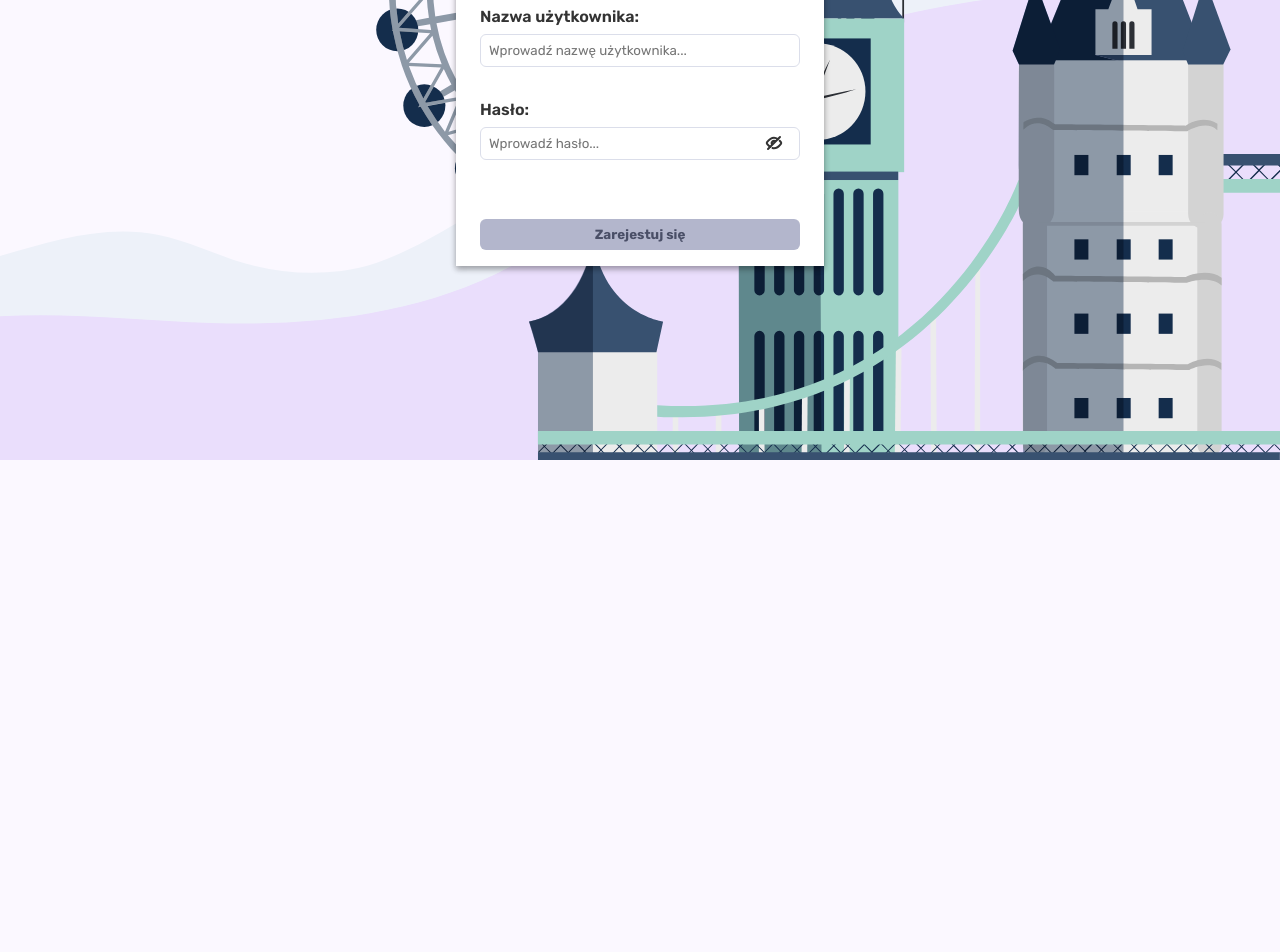
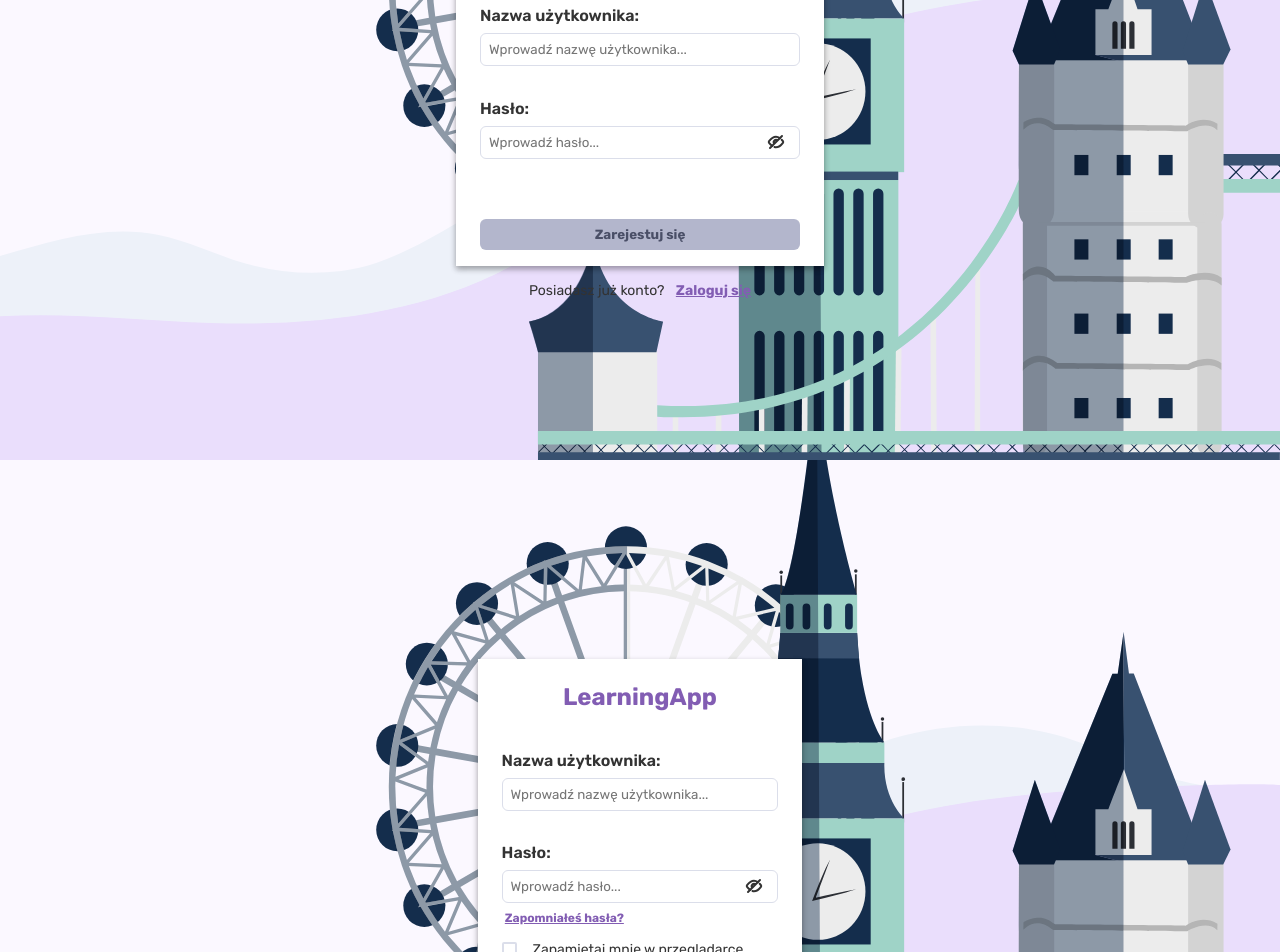
Before and after one commit to Adrian397/reactjs-english-educational-app, a React (Create React App) app: page / in a window 1280 px wide. Shown: the part 340-1292 px from the top of the page. Before the commit the page ends 800 px from the top, so only its background shows below. Built offline with nearby package versions, Linux system fonts and the light colour scheme.

Commit message:
finish form validation

```diff
--- a/src/App.tsx
+++ b/src/App.tsx
@@ -1,4 +1,5 @@
 import GlobalStyles from "./globalStyles";
+import LoginPage from "./routes/LoginPage/LoginPage";
 import RegistrationPage from "./routes/RegistrationPage/RegistrationPage";
 // import LandingPage from "./routes/LandingPage/LandingPage";
 
@@ -8,7 +9,7 @@
       <GlobalStyles />
       {/* <LandingPage /> */}
       <RegistrationPage />
-      {/* <LoginPage /> */}
+      <LoginPage />
     </>
   );
 };
--- a/src/components/PasswordTip/PasswordTip.tsx
+++ b/src/components/PasswordTip/PasswordTip.tsx
@@ -36,7 +36,8 @@
 `;
 
 const Success = styled.span`
-  margin-right: 6px;
+  margin-right: 0.375rem;
+  margin-top: 1px;
   svg {
     fill: #00a567;
     width: 0.75rem;
@@ -45,7 +46,8 @@
 `;
 
 const Error = styled.span`
-  margin-right: 6px;
+  margin-right: 0.375rem;
+  margin-top: 1px;
 
   svg {
     fill: #fa233b;
--- a/src/routes/LoginPage/LoginPage.tsx
+++ b/src/routes/LoginPage/LoginPage.tsx
@@ -1,19 +1,78 @@
-import { ReactElement } from "react";
+import ErrorOutlineIcon from "@mui/icons-material/ErrorOutline";
+import { useFormik } from "formik";
+import { ReactElement, useState } from "react";
 import styled from "styled-components";
+import * as Yup from "yup";
+import { KeyNames } from "../../utils/keyNames";
+import { StyledProps } from "../../utils/styledProps";
 
 const LoginPage = (): ReactElement => {
+  const [isVisible, setIsVisible] = useState(false);
+  const [isCapsLockOn, setIsCapsLockOn] = useState(false);
+  const [isError, setIsError] = useState(false);
+
+  const formik = useFormik({
+    initialValues: {
+      username: "",
+      password: "",
+    },
+
+    validationSchema: Yup.object({
+      username: Yup.string().required(),
+      password: Yup.string().required(),
+    }),
+
+    onSubmit: (values) => {
+      console.log(values);
+    },
+
+    validateOnChange: false,
+    validateOnBlur: false,
+  });
+
+  const checkCapsLock = (event: React.KeyboardEvent<HTMLInputElement>) => {
+    if (event.getModifierState(KeyNames.CapsLock)) {
+      setIsCapsLockOn(true);
+    } else {
+      setIsCapsLockOn(false);
+    }
+  };
+
   return (
     <LoginWrapper>
       <img src="./assets/england.svg" alt="england" />
-      <LoginForm>
+      <LoginForm onSubmit={formik.handleSubmit}>
         <h2>LearningApp</h2>
-        <Username>
+        <Username isError={isError}>
           <label htmlFor="username">Nazwa użytkownika:</label>
-          <input type="username" id="username" />
+          <input
+            type="username"
+            id="username"
+            placeholder="Wprowadź nazwę użytkownika..."
+            {...formik.getFieldProps("username")}
+          />
         </Username>
-        <Password>
+        <Password isError={isError} isCapsLockOn={isCapsLockOn}>
           <label htmlFor="password">Hasło:</label>
-          <input type="password" id="password" />
+          <div>
+            <input
+              id="password"
+              placeholder="Wprowadź hasło..."
+              type={isVisible ? "text" : "password"}
+              onKeyUp={(e) => checkCapsLock(e)}
+              {...formik.getFieldProps("password")}
+            />
+            <p>
+              <ErrorOutlineIcon /> Błędne hasło lub nazwa użytkownika
+            </p>
+            <TextInfo isCapsLockOn={isCapsLockOn} isVisible={isVisible}>
+              <button
+                type="button"
+                onClick={() => setIsVisible((prevState) => !prevState)}
+              />
+              <span />
+            </TextInfo>
+          </div>
           <span>Zapomniałeś hasła?</span>
         </Password>
         <RememberMe>
@@ -21,7 +80,15 @@
           <label htmlFor="rememberMe">Zapamiętaj mnie w przeglądarce</label>
         </RememberMe>
 
-        <button>Zaloguj się</button>
+        <LoginButton
+          disabled={
+            !(formik.values.username && formik.values.password) ||
+            !formik.isValid
+          }
+          type="submit"
+        >
+          Zaloguj się
+        </LoginButton>
       </LoginForm>
       <p>
         Nie posiadasz konta? <span>Zarejestruj się</span>
@@ -47,15 +114,17 @@
     height: 56.25rem;
   }
 
-  p {
-    font-size: 14px;
+  p:last-child {
+    font-size: 0.875rem;
     color: #333;
+    z-index: 2137;
 
     span {
       text-decoration: underline;
       font-weight: 700;
       margin-left: 0.5rem;
       color: #825db3;
+      cursor: pointer;
     }
   }
 `;
@@ -97,28 +166,46 @@
     margin-bottom: 2.5rem;
     color: #825db3;
   }
+`;
 
-  button {
-    width: 100%;
-    padding: 0.5rem 0rem;
-    background-color: #825db3;
-    color: white;
-    font-weight: 700;
-    border: none;
-    border-radius: 6px;
-  }
+const Username = styled.div<StyledProps>`
+  margin-bottom: 2rem;
 
-  button:focus-visible {
-    outline-color: #825db3;
+  input {
+    border-color: ${({ isError }) =>
+      isError ? "#fa233b !important" : "#dbdeea"};
   }
 `;
 
-const Username = styled.div`
-  margin-bottom: 2rem;
-`;
+const Password = styled.div<StyledProps>`
+  margin-bottom: 1rem;
 
-const Password = styled.div`
-  margin-bottom: 1rem;
+  div:first-of-type {
+    position: relative;
+
+    input {
+      width: 100%;
+      margin-bottom: ${({ isError }) => (isError ? "0rem" : "0.5rem")};
+      padding-right: ${({ isCapsLockOn }) =>
+        isCapsLockOn ? "4.5rem" : "2.5rem"};
+      border-color: ${({ isError }) => (isError ? "#fa233b" : "#dbdeea")};
+    }
+
+    p {
+      color: #fa233b;
+      display: flex;
+      align-items: center;
+      gap: 0.75rem;
+      font-size: 0.875rem;
+      margin: 0.5rem 0rem;
+      display: ${({ isError }) => (isError ? "flex" : "none")};
+
+      svg {
+        width: 18px;
+        height: 18px;
+      }
+    }
+  }
 
   label {
     margin-bottom: 0.5rem;
@@ -130,12 +217,13 @@
     margin-bottom: 1rem;
   }
 
-  span {
+  & > span {
     text-decoration: underline;
     font-weight: 700;
     margin-left: 0.2rem;
     font-size: 12px;
     color: #825db3;
+    cursor: pointer;
   }
 `;
 
@@ -165,7 +253,7 @@
     width: 1rem;
     height: 1rem;
     background-color: #825db3;
-    background-image: url(.assets/check.svg);
+    background-image: url(./assets/check.svg);
     background-repeat: no-repeat;
     background-position: 50% 50%;
     transform: scale(0);
@@ -178,4 +266,65 @@
   }
 `;
 
+const TextInfo = styled.div<StyledProps>`
+  position: absolute !important;
+  display: flex;
+  align-items: center;
+  top: 0;
+  right: ${({ isCapsLockOn }) => (isCapsLockOn ? "0.5rem" : "0")};
+  padding-right: ${({ isCapsLockOn }) => (!isCapsLockOn ? "0.5rem" : "0rem")};
+
+  button {
+    width: 2rem;
+    height: 2rem;
+    top: 0;
+    right: 10px;
+    display: flex;
+    align-items: center;
+    justify-content: center;
+    background: ${({ isVisible }) =>
+      isVisible
+        ? "transparent url('./assets/view.svg') no-repeat center"
+        : "transparent url('./assets/hide.svg') no-repeat center"};
+    background-size: 18px;
+    border: none;
+    cursor: pointer;
+  }
+
+  span {
+    width: 32px;
+    height: 32px;
+    background: url("./assets/capsLock.svg") no-repeat center;
+    display: ${({ isCapsLockOn }) => (isCapsLockOn ? "flex" : "none")};
+
+    svg {
+      fill: #333;
+    }
+  }
+  img {
+    width: 18px;
+    height: 18px;
+  }
+`;
+
+const LoginButton = styled.button`
+  width: 100%;
+  padding: 0.5rem 0rem;
+  background-color: #825db3;
+  color: white;
+  font-weight: 700;
+  border: none;
+  border-radius: 6px;
+  cursor: pointer;
+
+  &:focus-visible {
+    outline-color: #825db3;
+  }
+
+  &:disabled {
+    background-color: #b3b6cc;
+    color: #4a4f67;
+  }
+`;
+
 export default LoginPage;
--- a/src/routes/RegistrationPage/RegistrationPage.tsx
+++ b/src/routes/RegistrationPage/RegistrationPage.tsx
@@ -1,19 +1,24 @@
 import CloseRoundedIcon from "@mui/icons-material/CloseRounded";
 import ErrorOutlineIcon from "@mui/icons-material/ErrorOutline";
+
 import { useFormik } from "formik";
-import { ReactElement, useState } from "react";
+import React, { ReactElement, useState } from "react";
 import styled from "styled-components";
 import * as Yup from "yup";
 import { PasswordTip } from "../../components/PasswordTip/PasswordTip";
+import { KeyNames } from "../../utils/keyNames";
 import { StyledProps } from "../../utils/styledProps";
 import {
   emailValidation,
   passwordValidation,
+  safePasswordValidate,
   usernameValidation,
 } from "../../utils/validationSchema";
 
 const RegistrationPage = (): ReactElement => {
   const [isVisible, setIsVisible] = useState(false);
+  const [isCapsLockOn, setIsCapsLockOn] = useState(false);
+
   const [isUsernameTip, setIsUsernameTip] = useState(false);
   const [isPasswordTip, setIsPasswordTip] = useState(false);
 
@@ -37,14 +42,11 @@
     validateOnChange: false,
   });
 
-  const safePasswordValidate = (password: string) => {
-    try {
-      const value = passwordValidation.validateSync(password, {
-        abortEarly: false,
-      });
-      return { status: "succcess", value };
-    } catch (e) {
-      return { status: "error", errors: (e as Yup.ValidationError).errors };
+  const checkCapsLock = (event: React.KeyboardEvent<HTMLInputElement>) => {
+    if (event.getModifierState(KeyNames.CapsLock)) {
+      setIsCapsLockOn(true);
+    } else {
+      setIsCapsLockOn(false);
     }
   };
 
@@ -57,7 +59,7 @@
       ? "Niewystarczająca ilość znaków - min. 6"
       : formik.errors.username === "UsernameWrongChar"
       ? "Użyto niedozwolonych znaków"
-      : "Niewystarczająca ilość znaków - min. 6";
+      : undefined;
 
   return (
     <RegistrationWrapper>
@@ -72,9 +74,12 @@
               type="email"
               id="email"
               {...formik.getFieldProps("email")}
+              onBlur={() => {
+                formik.validateField("email");
+              }}
             />
             <p>
-              <ErrorOutlineIcon /> Nieprawidłowy format e-mail.
+              <ErrorOutlineIcon /> Nieprawidłowy format e-mail
             </p>
 
             {formik.values.email.length >= 1 && (
@@ -125,7 +130,7 @@
             )}
           </div>
         </Username>
-        <Password errors={formik.errors} isVisible={isVisible}>
+        <Password errors={formik.errors} isCapsLockOn={isCapsLockOn}>
           <label htmlFor="password">Hasło:</label>
           <div>
             <input
@@ -133,6 +138,7 @@
               type={isVisible ? "text" : "password"}
               id="password"
               {...formik.getFieldProps("password")}
+              onKeyUp={(e) => checkCapsLock(e)}
               onBlur={() => {
                 setIsPasswordTip(false);
                 formik.validateField("password");
@@ -159,10 +165,13 @@
                 text={"Min. 8 znaków"}
               />
             </PasswordTips>
-            <button
-              type="button"
-              onClick={() => setIsVisible((prevState) => !prevState)}
-            />
+            <TextInfo isCapsLockOn={isCapsLockOn} isVisible={isVisible}>
+              <button
+                type="button"
+                onClick={() => setIsVisible((prevState) => !prevState)}
+              />
+              <span />
+            </TextInfo>
           </div>
         </Password>
         <RegistrationButton
@@ -203,14 +212,16 @@
   }
 
   p:last-child {
-    font-size: 14px;
+    font-size: 0.875rem;
     color: #333;
+    z-index: 2137;
 
     span {
       text-decoration: underline;
       font-weight: 700;
       margin-left: 0.5rem;
       color: #825db3;
+      cursor: pointer;
     }
   }
 `;
@@ -235,6 +246,7 @@
 
     input {
       padding: 0.5rem;
+      padding-right: 2.5rem;
       border: 1px solid #dbdeea;
       border-radius: 6px;
     }
@@ -377,29 +389,14 @@
 
   div {
     position: relative;
+
     input {
       width: 100%;
       margin-bottom: 0.5rem;
+      padding-right: ${({ isCapsLockOn }) =>
+        isCapsLockOn ? "4.5rem" : "2.5rem"};
       border-color: ${({ errors }) =>
         errors?.password ? "#fa233b" : "#dbdeea"};
-    }
-
-    button {
-      width: 2rem;
-      height: 2rem;
-      position: absolute;
-      top: 0;
-      right: 10px;
-      display: flex;
-      align-items: center;
-      justify-content: center;
-      background: ${({ isVisible }) =>
-        isVisible
-          ? "transparent url('./assets/view.svg') no-repeat center"
-          : "transparent url('./assets/hide.svg') no-repeat center"};
-      background-size: 18px;
-      border: none;
-      cursor: pointer;
     }
   }
 `;
@@ -414,4 +411,44 @@
   }
 `;
 
+const TextInfo = styled.div<StyledProps>`
+  position: absolute !important;
+  display: flex;
+  align-items: center;
+  top: 0;
+  right: ${({ isCapsLockOn }) => (isCapsLockOn ? "0.5rem" : "0")};
+  padding-right: ${({ isCapsLockOn }) => (!isCapsLockOn ? "0.5rem" : "0rem")};
+
+  button {
+    width: 2rem;
+    height: 2rem;
+    top: 0;
+    right: 10px;
+    display: flex;
+    align-items: center;
+    justify-content: center;
+    background: ${({ isVisible }) =>
+      isVisible
+        ? "transparent url('./assets/view.svg') no-repeat center"
+        : "transparent url('./assets/hide.svg') no-repeat center"};
+    background-size: 18px;
+    border: none;
+    cursor: pointer;
+  }
+
+  span {
+    width: 32px;
+    height: 32px;
+    background: url("./assets/capsLock.svg") no-repeat center;
+    display: ${({ isCapsLockOn }) => (isCapsLockOn ? "flex" : "none")};
+
+    svg {
+      fill: #333;
+    }
+  }
+  img {
+    width: 18px;
+    height: 18px;
+  }
+`;
 export default RegistrationPage;
--- /dev/null
+++ b/src/utils/keyNames.ts
@@ -0,0 +1,3 @@
+export enum KeyNames {
+  CapsLock = "CapsLock",
+}
--- a/src/utils/styledProps.ts
+++ b/src/utils/styledProps.ts
@@ -2,7 +2,9 @@
 
 export type StyledProps = {
   isVisible?: boolean;
+  isCapsLockOn?: boolean;
   isValidated?: boolean;
+  isError?: boolean;
   initialState?: boolean;
   errors?: FormikErrors<{
     email: string;
--- a/src/utils/validationSchema.ts
+++ b/src/utils/validationSchema.ts
@@ -18,3 +18,14 @@
 export const emailValidation = Yup.string()
   .email("EmailError")
   .required("EmailError");
+
+export const safePasswordValidate = (password: string) => {
+  try {
+    const value = passwordValidation.validateSync(password, {
+      abortEarly: false,
+    });
+    return { status: "succcess", value };
+  } catch (e) {
+    return { status: "error", errors: (e as Yup.ValidationError).errors };
+  }
+};
```
Also changed, not shown: tsconfig.json (+2 -8 lines), public/assets/capsLock.svg (added).
